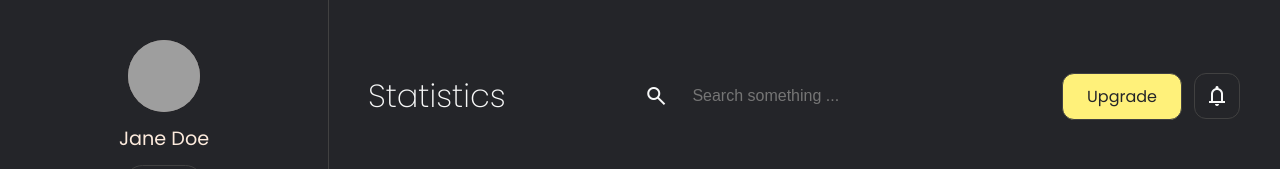
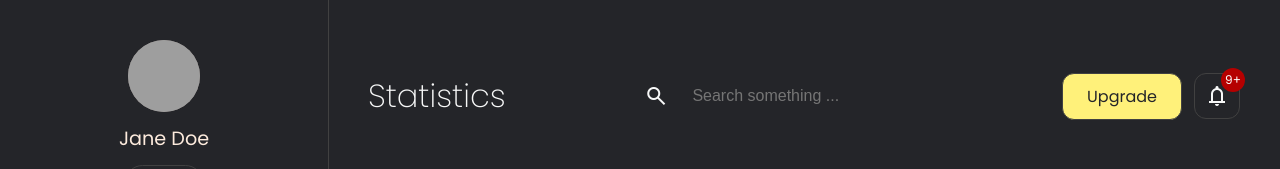
Before and after one commit to nzuqi/web-animations, an Angular app: page / in a window 1280 px wide. Shown: the top 169 px of the page. Built offline with nearby package versions, Linux system fonts and the light colour scheme; grey boxes are pictures that could not be loaded.

Commit message:
Added notifications counter badge

```diff
--- a/src/app/dashboard/dashboard.component.html
+++ b/src/app/dashboard/dashboard.component.html
@@ -8,6 +8,7 @@
         <span class="action highlighted">Upgrade</span>
         <span class="action">
             <span class="material-symbols-outlined">notifications</span>
+            <span class="counter">9+</span>
         </span>
     </div>
 </div>
--- a/src/app/dashboard/dashboard.component.scss
+++ b/src/app/dashboard/dashboard.component.scss
@@ -42,11 +42,28 @@
             padding: 10px;
             border-radius: 12px;
             cursor: pointer;
+            position: relative;
             &.highlighted {
                 padding: 10px 24px;
                 background-color: var(--active-card-color);
                 border: 1px solid var(--border-color);
                 color: #242529;
+            }
+            .counter {
+                position: absolute;
+                width: 24px;
+                height: 24px;
+                border-radius: 50%;
+                color: #fff;
+                background-color: #b50000;
+                display: flex;
+                align-items: center;
+                justify-content: center;
+                overflow: hidden;
+                font-size: 12px;
+                top: -6px;
+                right: -6px;
+                transform: scale(1);
             }
         }
     }
```
